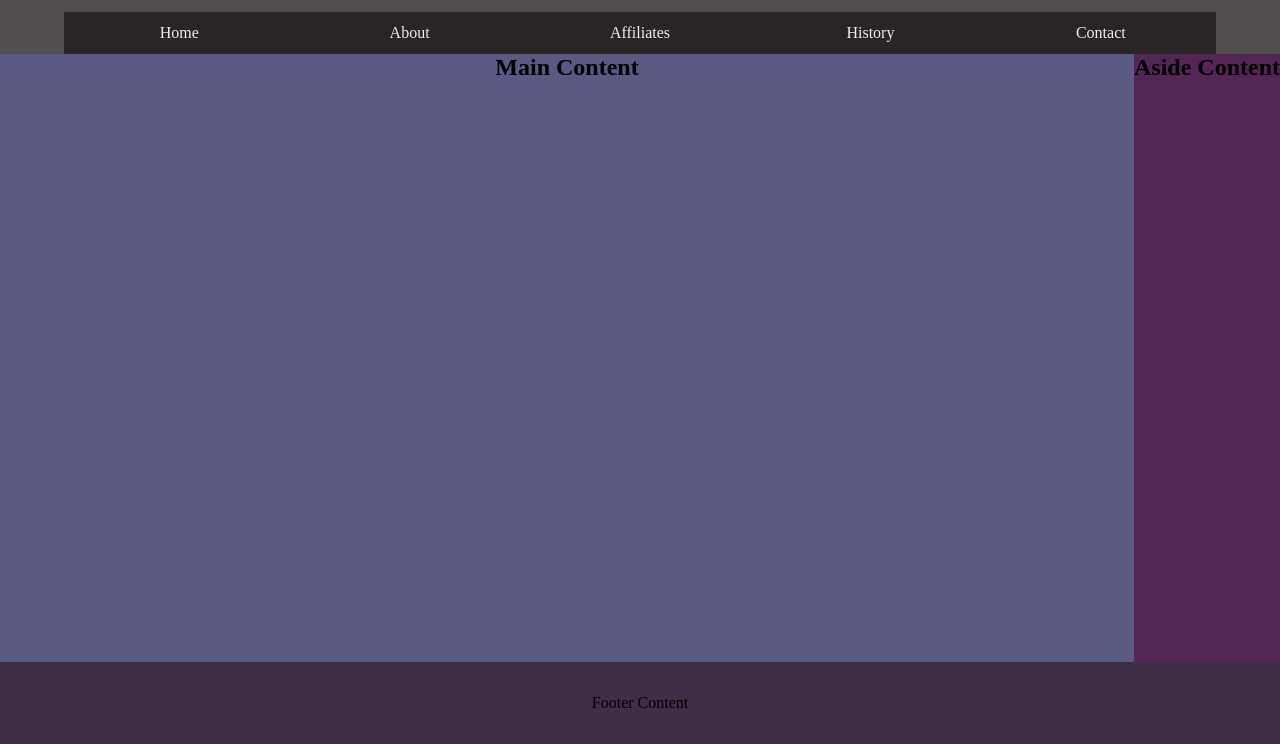
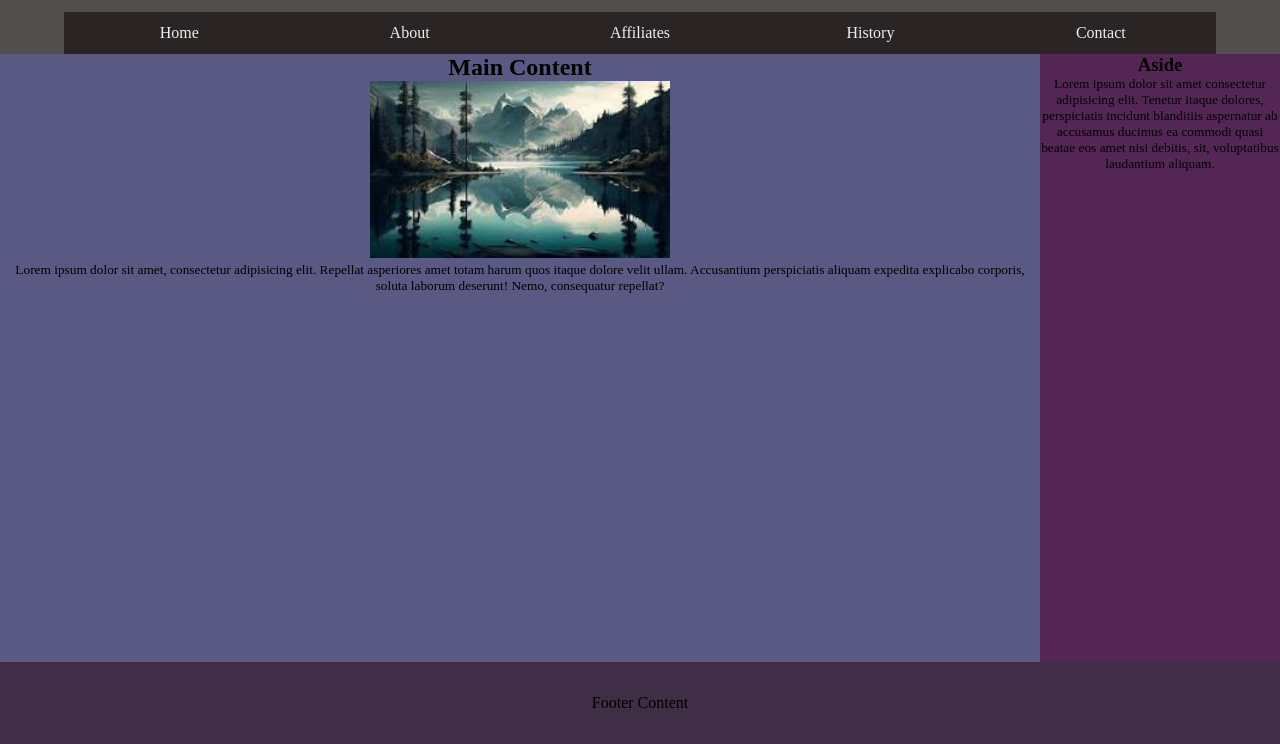
Before and after one commit to mefix007/wdd131, a plain HTML site: page week01/basic-layout.html in a window 1280 px wide. Shown: the part 56-800 px from the top of the page. Drawn offline with Linux system fonts and the light colour scheme.

Commit message:
week01 html and css updated

```diff
--- a/week01/basic-layout.html
+++ b/week01/basic-layout.html
@@ -3,7 +3,7 @@
 <head>
     <meta charset="UTF-8">
     <meta name="viewport" content="width=device-width, initial-scale=1.0">
-    <title>Basic Layout</title>
+    <title>Basic Layout - Odusile Olufemi</title>
     <link rel="stylesheet" href="styles/layout.css">
 </head>
 <body>
@@ -19,9 +19,17 @@
     </header>
     <main>
         <h2 contenteditable>Main Content</h2>
+        <img src="images/background-img.jpg" alt="background" width="300">
+            <p>Lorem ipsum dolor sit amet, consectetur adipisicing elit. Repellat asperiores amet totam harum quos itaque dolore velit ullam.
+                Accusantium perspiciatis aliquam expedita explicabo corporis, soluta laborum deserunt! Nemo, consequatur repellat?
+            </p>
     </main>
     <aside>
-        <h2 contenteditable>Aside Content</h2>
+        <h3>Aside</h3>
+        <p>Lorem ipsum dolor sit amet consectetur adipisicing elit. Tenetur itaque dolores, perspiciatis incidunt
+        blanditiis aspernatur ab accusamus ducimus ea commodi quasi beatae eos amet nisi debitis, sit,
+        voluptatibus laudantium aliquam.
+        </p>
     </aside>
       <footer contenteditable>Footer Content</footer>
 </body>
--- a/week01/styles/layout.css
+++ b/week01/styles/layout.css
@@ -45,7 +45,7 @@ p {
 body {
     display: grid;
     height: 100vh;
-    grid-template: auto 1fr auto / 300px 1fr auto;
+    grid-template: auto 1fr auto / 65em 1fr auto;
   }
 
   header {
@@ -60,7 +60,7 @@ body {
     text-align: center;
   }
 
-  aside {
+ aside {
     background: rgb(84, 38, 85);
     grid-column: 3 / 4;
     text-align: center;
@@ -72,3 +72,6 @@ body {
     text-align: center;
     grid-column: 1 / 4;
   }
+.right-sidebar {
+  padding: 1rem;
+}
```
Also changed, not shown: week01/images/back3.jpg (added), week01/images/background-img.jpg (added). Lines whose indentation alone changed are shown as unchanged.
